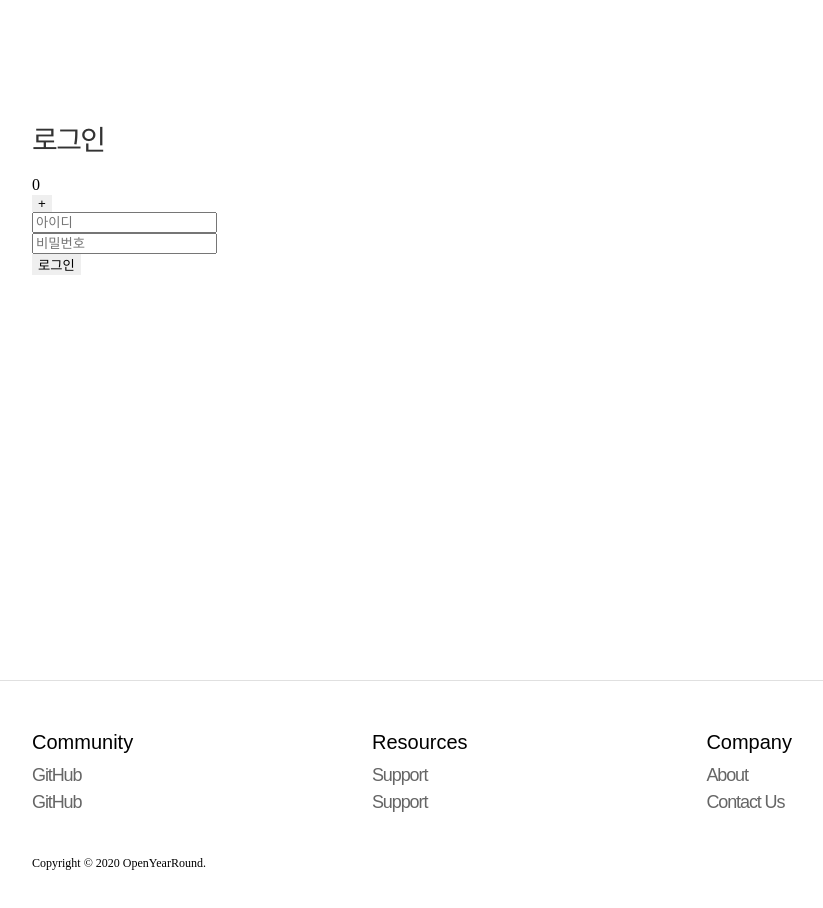
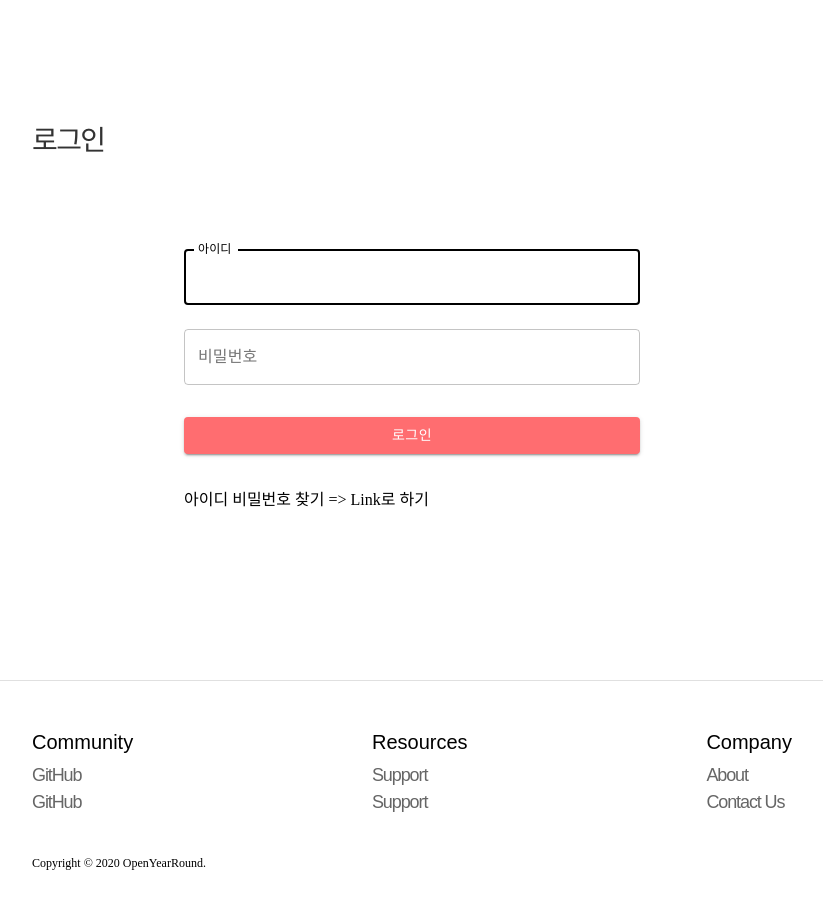
Before and after one commit to dev-oyr/renewal-ourpage, a React (Create React App) app: page /login in a window 1280 px wide. Shown: the top 908 px of the page, without its empty margins (228-1051 px from the left). Built offline with nearby package versions, Linux system fonts and the light colour scheme; a web font is replaced by a local one.

Commit message:
material-ui로 바꿈
아이디 비번은 홀수여야 통과되게 했습니다

```diff
--- a/src/components/LoginPanel.js
+++ b/src/components/LoginPanel.js
@@ -1,64 +1,114 @@
 import React, { useState } from 'react';
-import Fade from 'react-reveal/Fade';
+import TextField from '@material-ui/core/TextField';
+import Button from '@material-ui/core/Button';
+import { makeStyles, withStyles } from '@material-ui/core/styles';
+import '../styles/login.scss';
+
+const CssTextField = withStyles({
+    root: {
+        '& label.Mui-focused': {
+            color: 'black', //눌렀을때 색 어떤걸로 할지 정하기
+        },
+
+        '& .MuiOutlinedInput-root': {
+            '& fieldset': {},
+            '&:hover fieldset': {},
+            '&.Mui-focused fieldset': {
+                borderColor: 'black',
+            },
+        },
+    },
+})(TextField);
+
+const useStyles = makeStyles(theme => ({
+    root: {
+        color: '#ff6d70',
+    },
+    input: {},
+    paper: {
+        marginTop: theme.spacing(8),
+        display: 'flex',
+        flexDirection: 'column',
+        alignItems: 'center',
+    },
+    form: {
+        width: '60%',
+        marginTop: theme.spacing(1),
+    },
+    login_button: {
+        margin: theme.spacing(3, 0, 2),
+        color: 'white',
+        backgroundColor: '#ff6d70',
+        '&:hover': {
+            backgroundColor: '#ff6d70',
+        },
+    },
+}));
 
 function LoginPannel() {
-    let [cnt, setCnt] = useState(0);
+    const classes = useStyles();
+
     let [account, setAccount] = useState({
         id: '',
         password: '',
         checkId: false,
         checkPassword: false,
     });
-    const Plus = () => {
-        setCnt(cnt + 1);
-    };
     const handleChange = e => {
         const name = e.target.name;
         const value = e.target.value;
-        account.checkId = !account.checkId;
-
-        setAccount({
-            ...account,
-            [name]: value,
-        });
+        account[name] = value;
+        setAccount(account);
     };
     const loginCheck = () => {
         if (account.id.length % 2) {
-            //일단 아이디가 홀수일때
             account.checkId = false;
             if (account.password.length % 2) {
-                //일단 아이디가 홀수이고 비밀번호가 홀수일때
+                account.checkPassword = false;
             } else {
                 account.checkPassword = true;
             }
         } else {
+            account.checkPassword = false;
             account.checkId = true;
         }
+        setAccount({
+            ...account,
+        });
+        console.log(account);
     };
 
     return (
-        <div>
-            <div>{cnt}</div>
-            <button onClick={Plus}>+</button>
-
-            <form>
-                <input type="text" name="id" placeholder="아이디" onChange={handleChange} />
-                <div>{account.checkPassword}</div>
-                {console.log(account)}
-                <Fade bottom collapse when={account.checkId}>
-                    <div className="invalid-feedback" style={{ display: 'block' }}>
-                        {'존재하지 않는 아이디 입니다'}
-                    </div>
-                </Fade>
-                <input type="password" name="password" placeholder="비밀번호" onChange={handleChange} />
-                <Fade bottom collapse when={account.checkPassword}>
-                    <div className="invalid-feedback" style={{ display: 'block' }}>
-                        {'일치하지 않는 비밀번호입니다'}
-                    </div>
-                </Fade>
-                <button type="button" onClick={loginCheck}>
+        <div className={classes.paper} noValidate>
+            <form className={classes.form} noValidate>
+                <CssTextField
+                    error={account.checkId}
+                    variant="outlined"
+                    margin="normal"
+                    fullWidth
+                    id="id"
+                    label="아이디"
+                    name="id"
+                    autoFocus
+                    className={classes.input}
+                    onChange={handleChange}
+                />
+                <CssTextField
+                    error={account.checkPassword}
+                    variant="outlined"
+                    margin="normal"
+                    fullWidth
+                    name="password"
+                    label="비밀번호"
+                    type="password"
+                    id="password"
+                    className={classes.input}
+                    onChange={handleChange}
+                />
+                <Button fullWidth variant="contained" color="primary" className={classes.login_button} onClick={loginCheck}>
                     로그인
-                </button>
+                </Button>
+                <p>아이디 비밀번호 찾기 => Link로 하기</p>
             </form>
         </div>
     );
```
